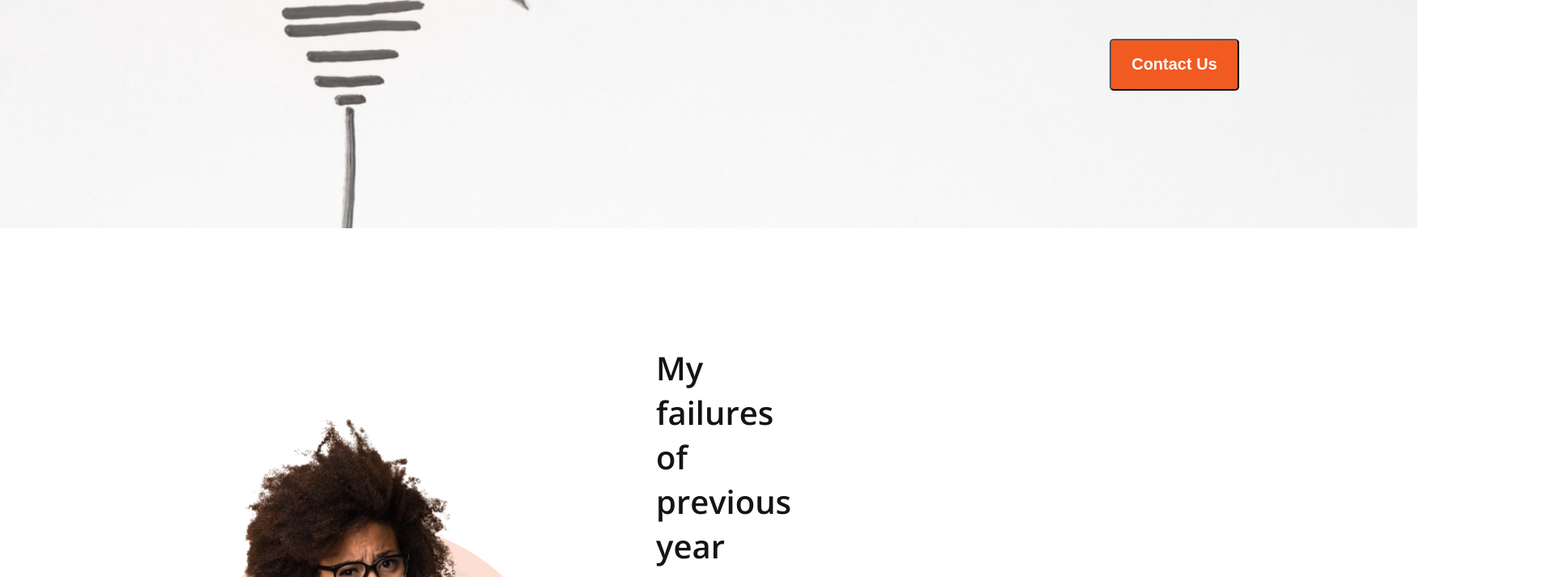
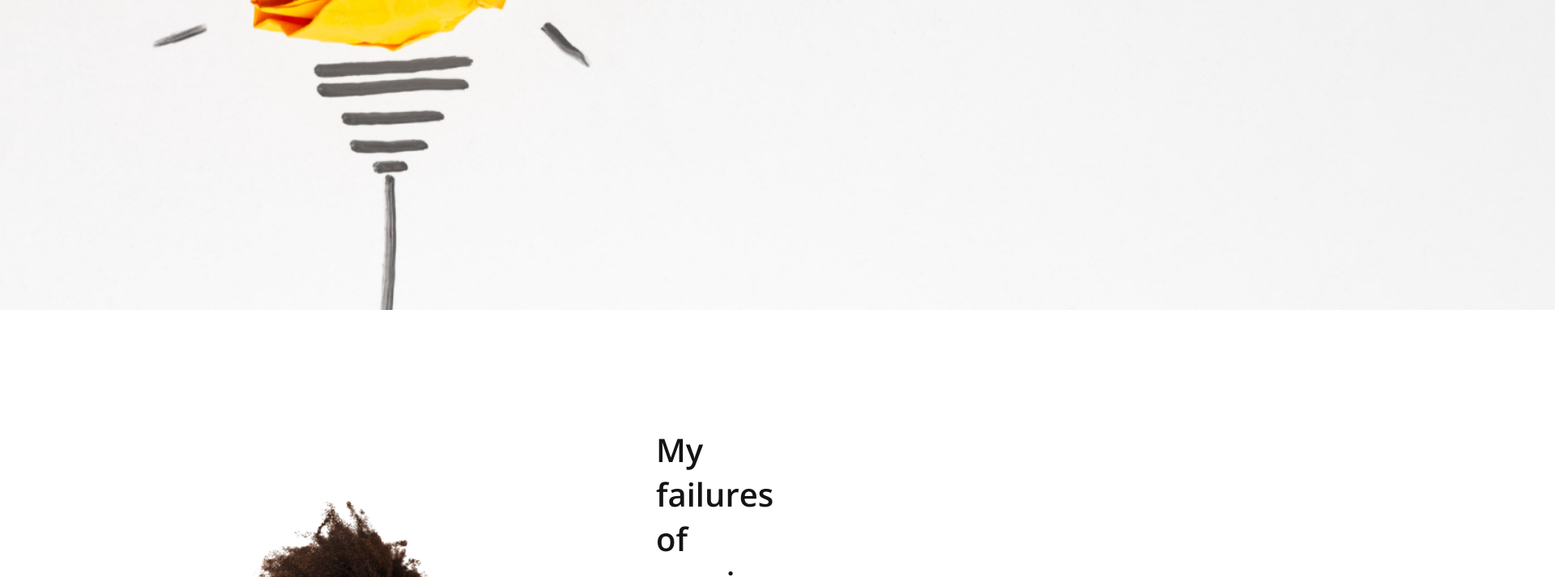
Before and after one commit to NabilKuppu/My-First-Self-Made-Website, a plain HTML site: page index.html in a window 1280 px wide. Shown: the part 602-1315 px from the top of the page at 81% size, 1920 px wide, since content can reach past the window. Drawn offline with nearby package versions, Linux system fonts and the light colour scheme; a web font is replaced by a local one.

Commit message:
header image width

```diff
--- a/style.css
+++ b/style.css
@@ -12,7 +12,7 @@ body {
 }
 
 .header img {
-  width: 1750px;
+  width: 1950px;
 }
 
 .header-content {
```
